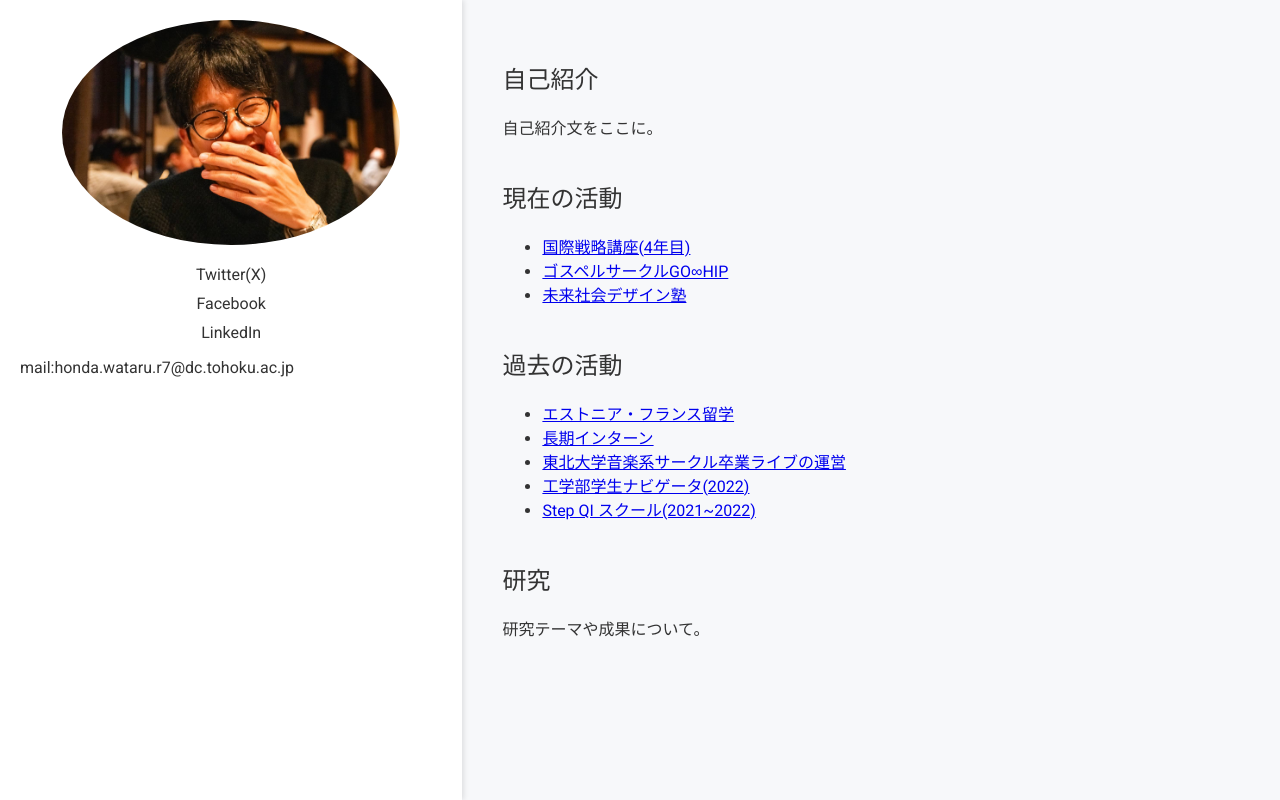
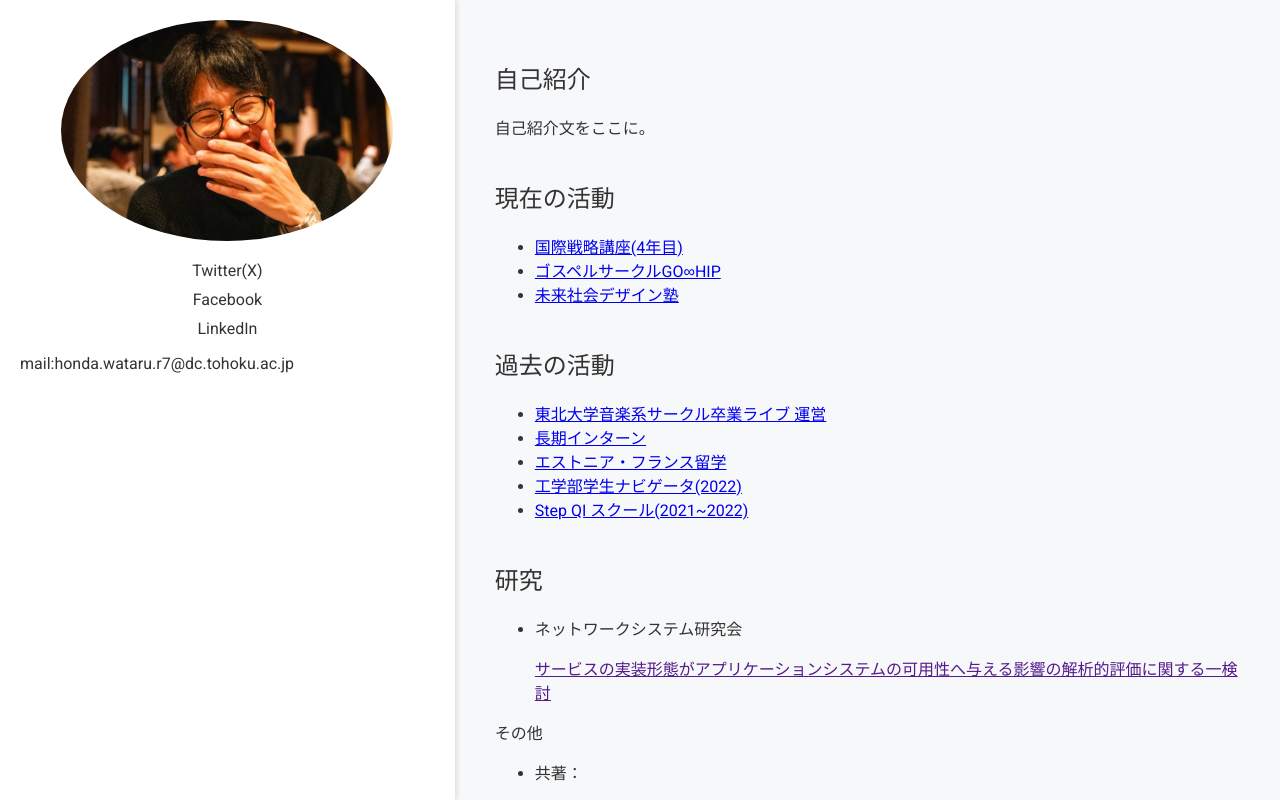
Before and after one commit to taaaaryu/whoami, a plain HTML site: page index.html in a window 1280 px wide. Drawn offline with Linux system fonts and the light colour scheme.

Commit message:
Update index.html

```diff
--- a/index.html
+++ b/index.html
@@ -36,17 +36,21 @@
             <section id="past">
                 <h2>過去の活動</h2>
                 <ul>
+                    <li><a href="https://twitter.com/tohoku_grad/status/1751982417357996253">東北大学音楽系サークル卒業ライブ 運営</a></li>
+                    <li><a href="https://www.iftiny.com/jp/">長期インターン</a></li>
                     <li><a href="https://adjoining-tempo-834.notion.site/Global-e-Designer-program-053f3f1706464e66b73cfe46033d6f6d">エストニア・フランス留学</a></li>
-                    <li><a href="https://www.iftiny.com/jp/">長期インターン</a></li>
-                    <li><a href="https://twitter.com/tohoku_grad/status/1751982417357996253">東北大学音楽系サークル卒業ライブの運営</a></li>
                     <li><a href="https://web.tohoku.ac.jp/eng_mirai/eng_news/voice/">工学部学生ナビゲータ(2022)</a></li>
                     <li><a href="https://www.stepqi.ecei.tohoku.ac.jp/topics/index.html">Step QI スクール(2021~2022)</a></li>
-
                 </ul>
             </section>
             <section id="research">
                 <h2>研究</h2>
-                <p>研究テーマや成果について。</p>
+                <ul>
+                    <li><p>ネットワークシステム研究会</p><a href="">サービスの実装形態がアプリケーションシステムの可用性へ与える影響の解析的評価に関する一検討</a></li>
+                </ul>
+                <p>その他</p>
+                <ul><li><p>共著：</p><a href="https://confit.atlas.jp/guide/event-img/jsap2022s/23a-E105-9/public/pdf?type=in">
+                    薄膜型マイクロ流体デバイスを用いた神経細胞モジュール間の結合指向性制御 </a></li></ul>
             </section>
         </main>
     </div>
```
